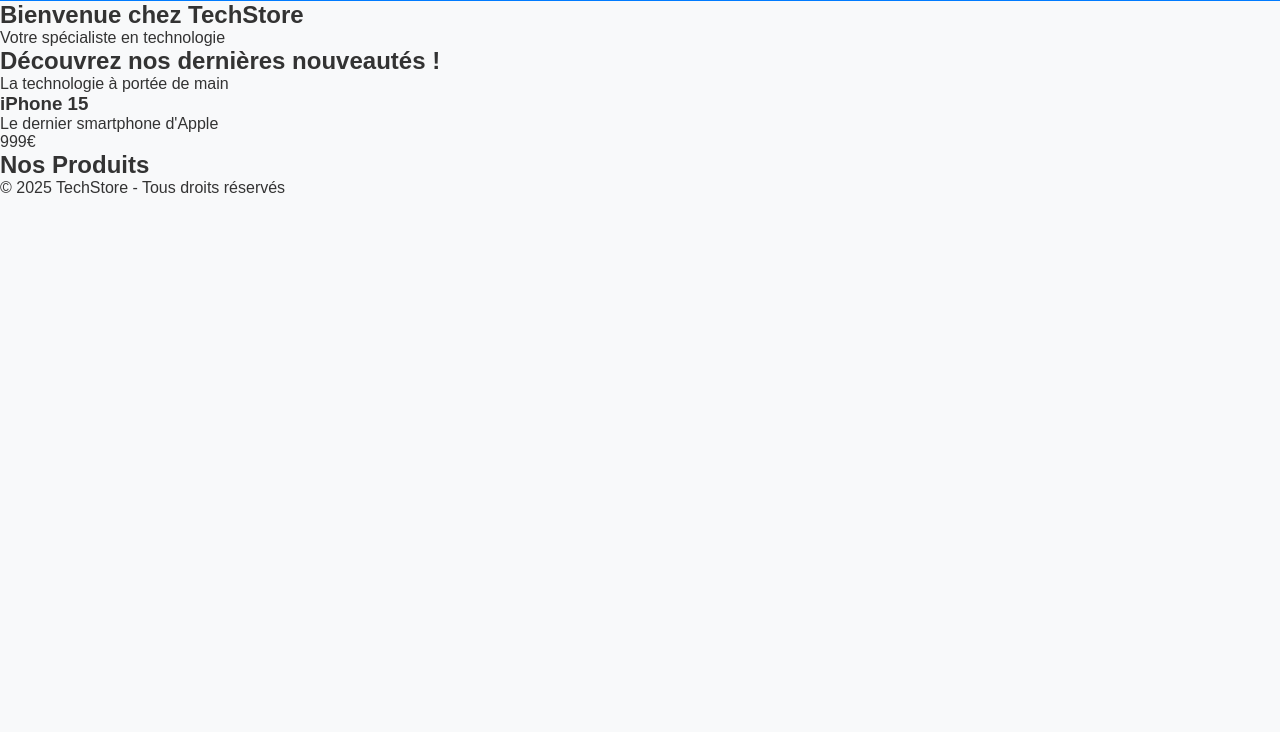
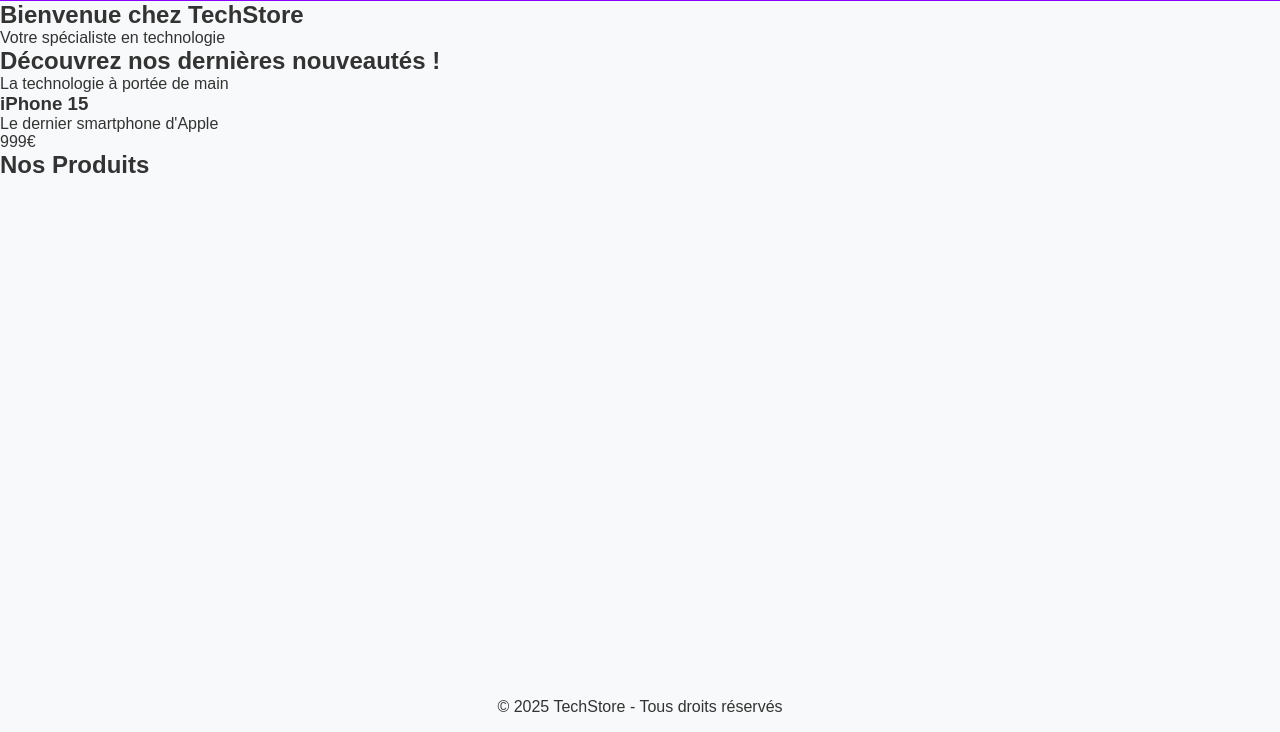
Before and after one commit to waI7er/SLAM, a plain HTML site: page Techstore/index.html in a window 1280 px wide. Shown: the part 68-800 px from the top of the page. Drawn offline with Linux system fonts and the light colour scheme.

```diff
--- a/Techstore/style.css
+++ b/Techstore/style.css
@@ -1,6 +1,6 @@
 /* Variables CSS pour faciliter les modifications */
 :root {
-  --primary-color: #007bff;
+  --primary-color: #8800ff;
   --secondary-color: #6c757d;
   --background-color: #f8f9fa;
 }
@@ -26,4 +26,12 @@ header {
   align-items: center;
 }
 
+
+footer{
+  text-align: center;
+  padding: 1rem;
+  position: fixed;
+  width: 100%;
+  bottom: 0;
+}
 /* Styles à personnaliser par chaque étudiant */
```
